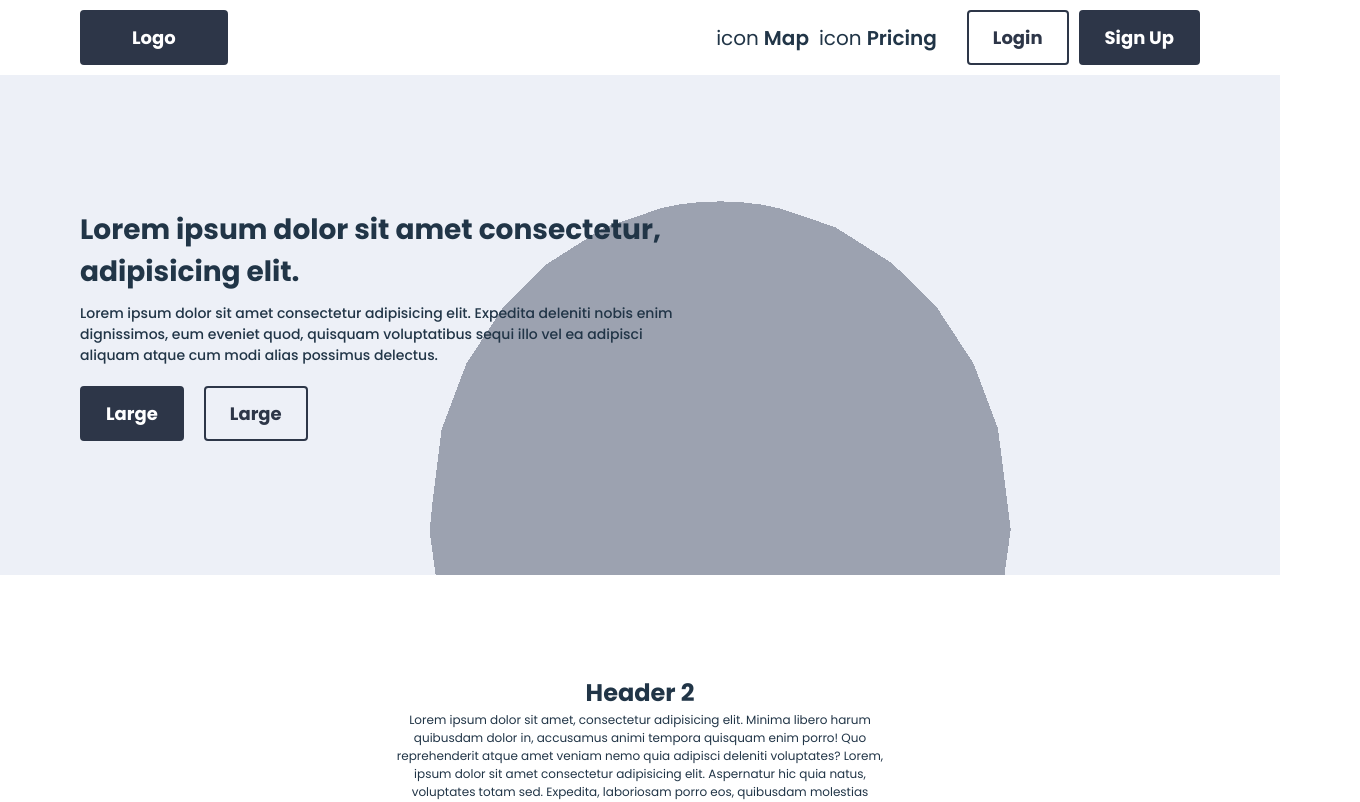
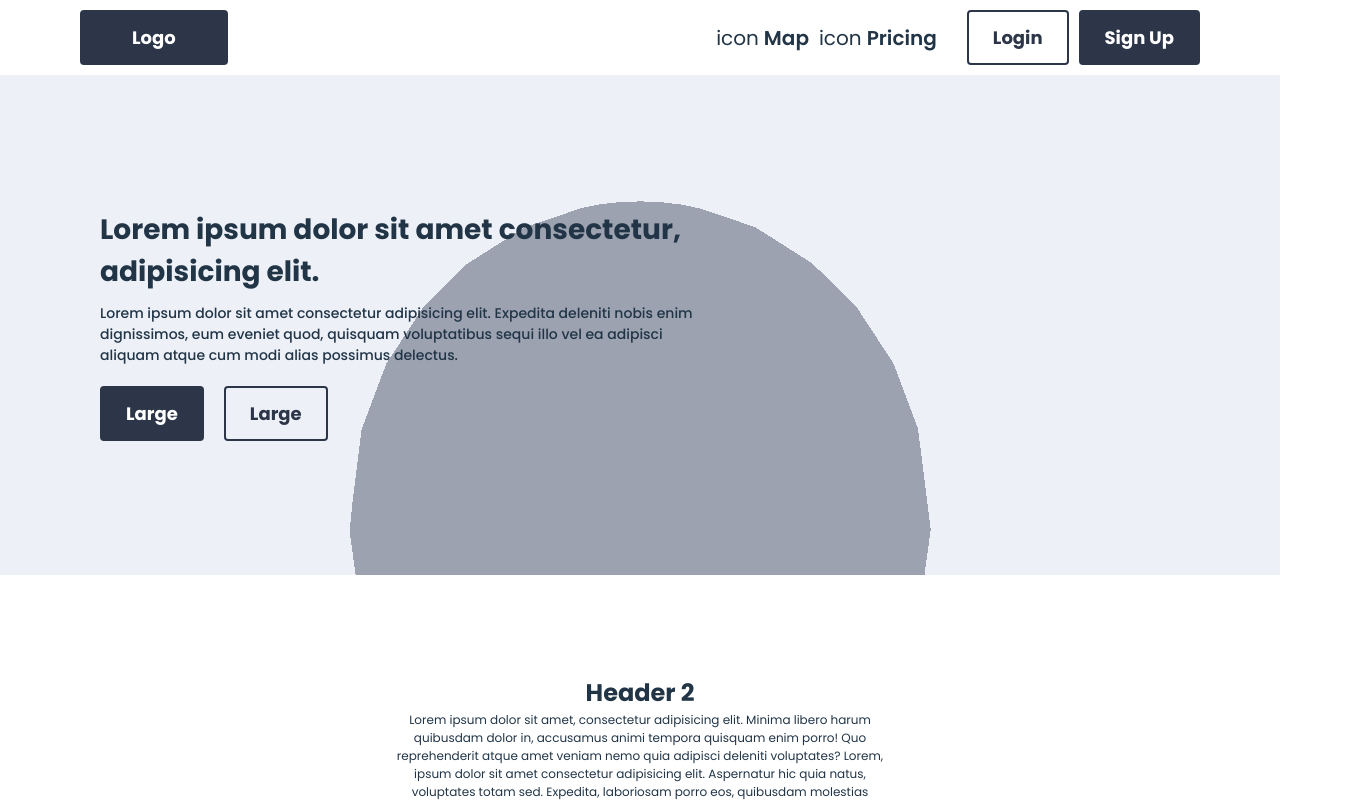
Before and after one commit to Wednesday-Vibes/vpn-frontend, a React (Vite) app: page / in a window 1280 px wide. Shown: the top 802 px of the page, 1360 px wide, since content can reach past the window. Built offline with nearby package versions, Linux system fonts and the light colour scheme; no server answers.

Commit message:
recenter the globe

```diff
--- a/src/components/Landing/Hero.tsx
+++ b/src/components/Landing/Hero.tsx
@@ -4,17 +4,16 @@ import Globe from './Globe';
 const Hero = styled.div`
     position: relative;
     background-color: #edf0f7;
-    padding: 0 var(--landing-page-side-padding);
 
     .hero-floaty {
         top: 0;
         left: 0;
         right: 0;
-        width: min(100%, var(--landing-page-max-width));
+        width: min(100%, calc(var(--landing-page-max-width) - calc(var(--landing-page-side-padding) * 2)));
         height: 100%;
         min-height: 50rem;
         margin: 0 auto;
-        padding-block: 3rem;
+        padding: 3rem var(--landing-page-side-padding);
         display: flex;
         justify-content: center;
         align-items: center;
```
